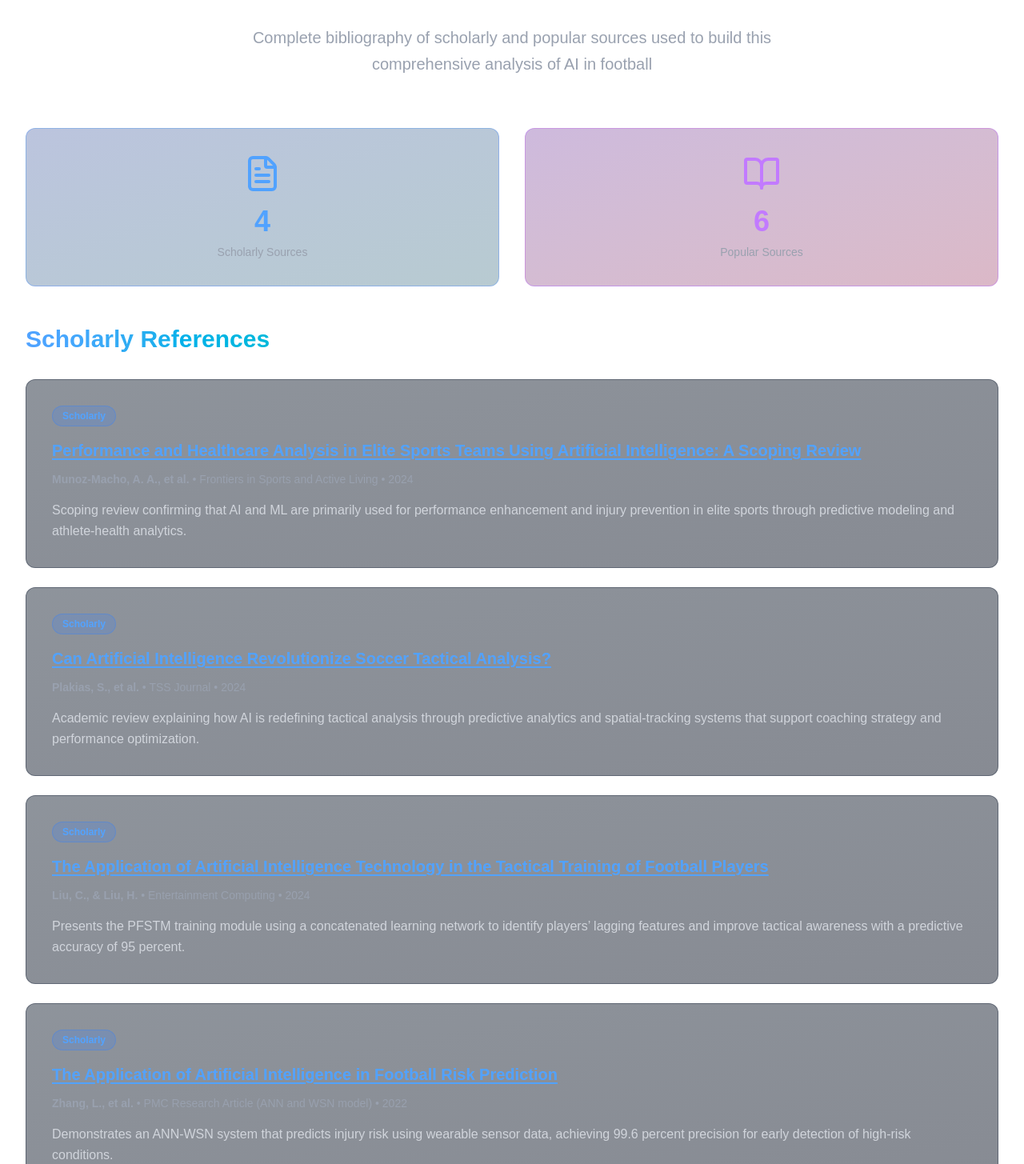
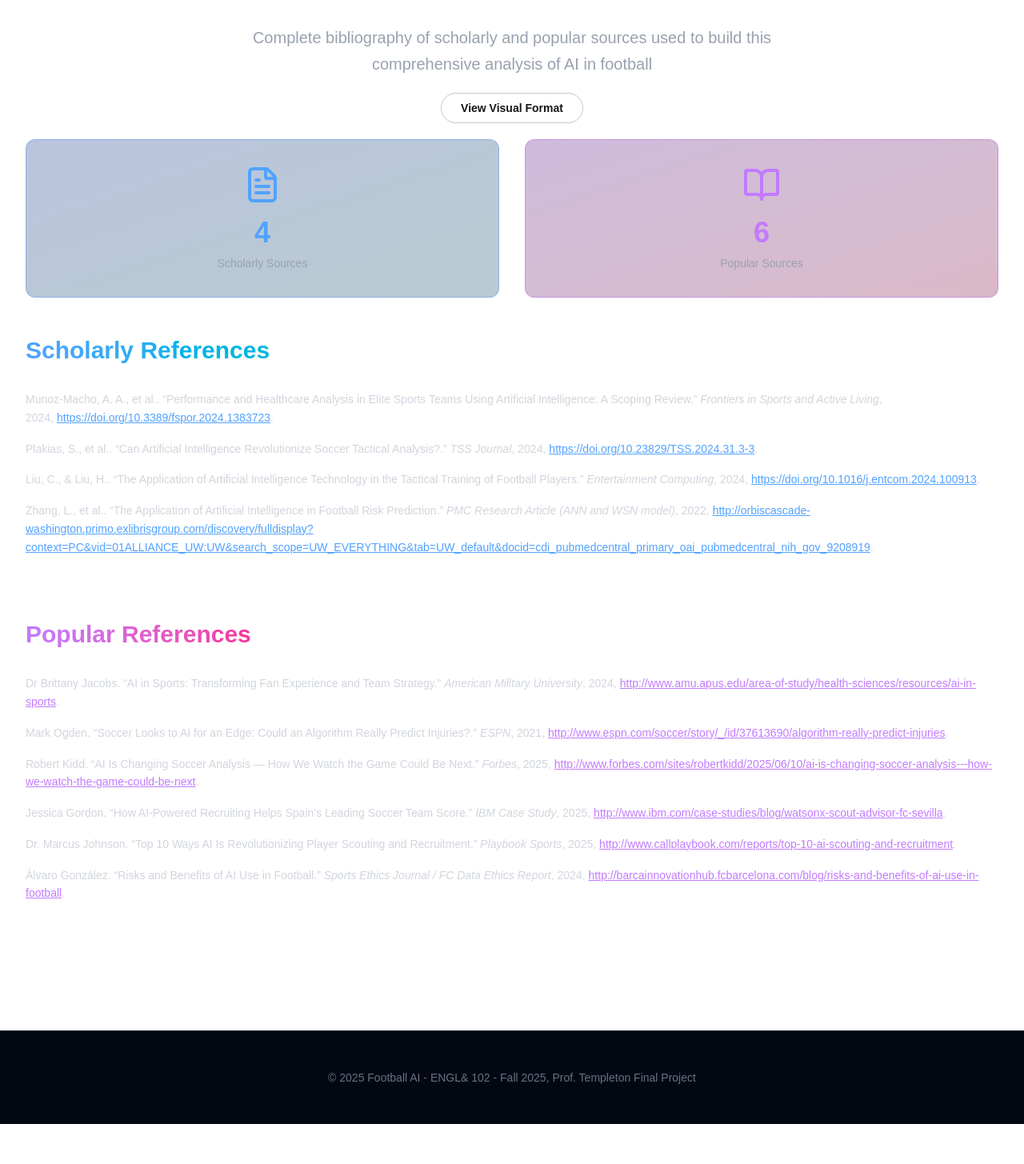
Before and after one commit to msallou/english-final, a Next.js app: page /references in a window 1280 px wide. Shown: the part 275-1730 px from the top of the page at 80% size. After the commit the page ends 1680 px from the top, so only its background shows below. Built offline with nearby package versions, Linux system fonts and the light colour scheme.

Commit message:
fixed references page

```diff
--- a/app/references/page.tsx
+++ b/app/references/page.tsx
@@ -1,7 +1,13 @@
+/* eslint-disable @typescript-eslint/no-explicit-any */
+/* eslint-disable react-hooks/static-components */
+"use client"
+
 import { BookOpen, FileText, Mail, MessageSquare } from 'lucide-react';
 import Link from 'next/link';
+import { useState } from 'react';
 
 const References = () => {
+  const [view, setView] = useState<'visual' | 'mla'>('mla');
   const scholarlyReferences = [
     {
       title: 'Performance and Healthcare Analysis in Elite Sports Teams Using Artificial Intelligence: A Scoping Review',
@@ -109,11 +115,34 @@ const References = () => {
     },
   ];
 
+  const ScholarlyMLA = ({ refs }: { refs: any[] }) => (
+  <ul className="space-y-4 text-gray-300 text-sm leading-relaxed">
+    {refs.map((r, i) => (
+      <li key={i}>
+        {r.authors}. “{r.title}.” <i>{r.journal}</i>, {r.year},
+        <a href={r.link} className="text-blue-400 ml-1 underline">{r.link}</a>.
+      </li>
+    ))}
+  </ul>
+);
+
+const PopularMLA = ({ refs }: { refs: any[] }) => (
+  <ul className="space-y-4 text-gray-300 text-sm leading-relaxed">
+    {refs.map((r, i) => (
+      <li key={i}>
+        {r.author}. “{r.title}.” <i>{r.source}</i>, {r.year},
+        <a href={r.link} className="text-purple-400 ml-1 underline">{r.link}</a>.
+      </li>
+    ))}
+  </ul>
+);
+
+
   return (
     <div className={`relative pt-20 transition-opacity duration-1000 opacity-100`}>
       <section className="relative py-20 px-4 sm:px-6 lg:px-8">
         <div className="max-w-7xl mx-auto">
-          <div className="text-center mb-16">
+          <div className="text-center mb-5">
             <div className="inline-flex items-center space-x-2 mb-6 px-6 py-2 bg-linear-to-r from-cyan-500/20 to-blue-500/20 rounded-full border border-cyan-500/30">
               <BookOpen className="text-cyan-400" size={20} />
               <span className="text-cyan-400 text-sm font-semibold tracking-wider uppercase">Resources</span>
@@ -127,6 +156,15 @@ const References = () => {
               Complete bibliography of scholarly and popular sources used to build this comprehensive analysis of AI in
               football
             </p>
+          </div>
+
+          <div className="flex justify-center mb-5">
+            <button
+              onClick={() => setView(view === 'visual' ? 'mla' : 'visual')}
+              className="px-6 py-2 rounded-full border border-gray-500/40 text-sm font-semibold hover:bg-gray-800/60 transition"
+            >
+              {view === 'visual' ? 'View MLA Format' : 'View Visual Format'}
+            </button>
           </div>
 
           <div className="grid md:grid-cols-2 gap-8 mb-12">
@@ -150,7 +188,7 @@ const References = () => {
               </span>
             </h2>
 
-            <div className="space-y-6">
+            {/* <div className="space-y-6">
               {scholarlyReferences.map((ref, index) => (
                 <div
                   key={index}
@@ -173,7 +211,37 @@ const References = () => {
                   <p className="text-gray-300 leading-relaxed">{ref.description}</p>
                 </div>
               ))}
-            </div>
+            </div> */}
+            {view === 'visual' ? (
+              <div className="space-y-6">
+                {scholarlyReferences.map((ref, index) => (
+                  <div
+                  key={index}
+                  className="bg-linear-to-br from-gray-800/50 to-gray-900/50 backdrop-blur-sm rounded-xl p-8 border border-gray-700/50 hover:border-blue-500/50 transition-all duration-500 hover:scale-102 animate-fade-in"
+                  style={{ animationDelay: `${index * 50}ms` }}
+                >
+                  <div className="flex items-start justify-between mb-4">
+                    <span className="px-3 py-1 rounded-full text-xs font-semibold bg-blue-500/20 text-blue-400 border border-blue-500/30">
+                      {ref.type}
+                    </span>
+                  </div>
+                  <Link href={ref.link} target="_blank" rel="noopener noreferrer">
+                    <h3 className="text-xl font-bold mb-3 text-blue-400 underline underline-offset-3">{ref.title}</h3>
+                  </Link>
+
+                  <div className="text-sm text-gray-400 mb-4">
+                    <span className="font-semibold">{ref.authors}</span> • {ref.journal} • {ref.year}
+                  </div>
+
+                  <p className="text-gray-300 leading-relaxed">{ref.description}</p>
+                </div>
+                ))}
+              </div>
+            ) : (
+              <ScholarlyMLA refs={scholarlyReferences} />
+            )}
+
+
           </div>
 
           <div className="mb-20">
@@ -183,7 +251,7 @@ const References = () => {
               </span>
             </h2>
 
-            <div className="space-y-6">
+            {/* <div className="space-y-6">
               {popularReferences.map((ref, index) => (
                 <div
                   key={index}
@@ -206,7 +274,38 @@ const References = () => {
                   <p className="text-gray-300 leading-relaxed">{ref.description}</p>
                 </div>
               ))}
-            </div>
+            </div> */}
+
+              {view === 'visual' ? (
+                <div className="space-y-6">
+                  {popularReferences.map((ref, index) => (
+                    <div
+                  key={index}
+                  className="bg-linear-to-br from-gray-800/50 to-gray-900/50 backdrop-blur-sm rounded-xl p-8 border border-gray-700/50 hover:border-purple-500/50 transition-all duration-500 hover:scale-102 animate-fade-in"
+                  style={{ animationDelay: `${index * 50}ms` }}
+                >
+                  <div className="flex items-start justify-between mb-4">
+                    <span className="px-3 py-1 rounded-full text-xs font-semibold bg-purple-500/20 text-purple-400 border border-purple-500/30">
+                      {ref.type}
+                    </span>
+                  </div>
+                  <Link href={ref.link} target="_blank" rel="noopener noreferrer">
+                    <h3 className="text-xl font-bold mb-3 text-purple-400 underline underline-offset-3">{ref.title}</h3>
+                  </Link>
+
+                  <div className="text-sm text-gray-400 mb-4">
+                    <span className="font-semibold">{ref.author} • </span>{ref.source} • {ref.year}
+                  </div>
+
+                  <p className="text-gray-300 leading-relaxed">{ref.description}</p>
+                </div>
+                  ))}
+                </div>
+              ) : (
+                <PopularMLA refs={popularReferences} />
+              )}
+
+
           </div>
         </div>
       </section>
```
